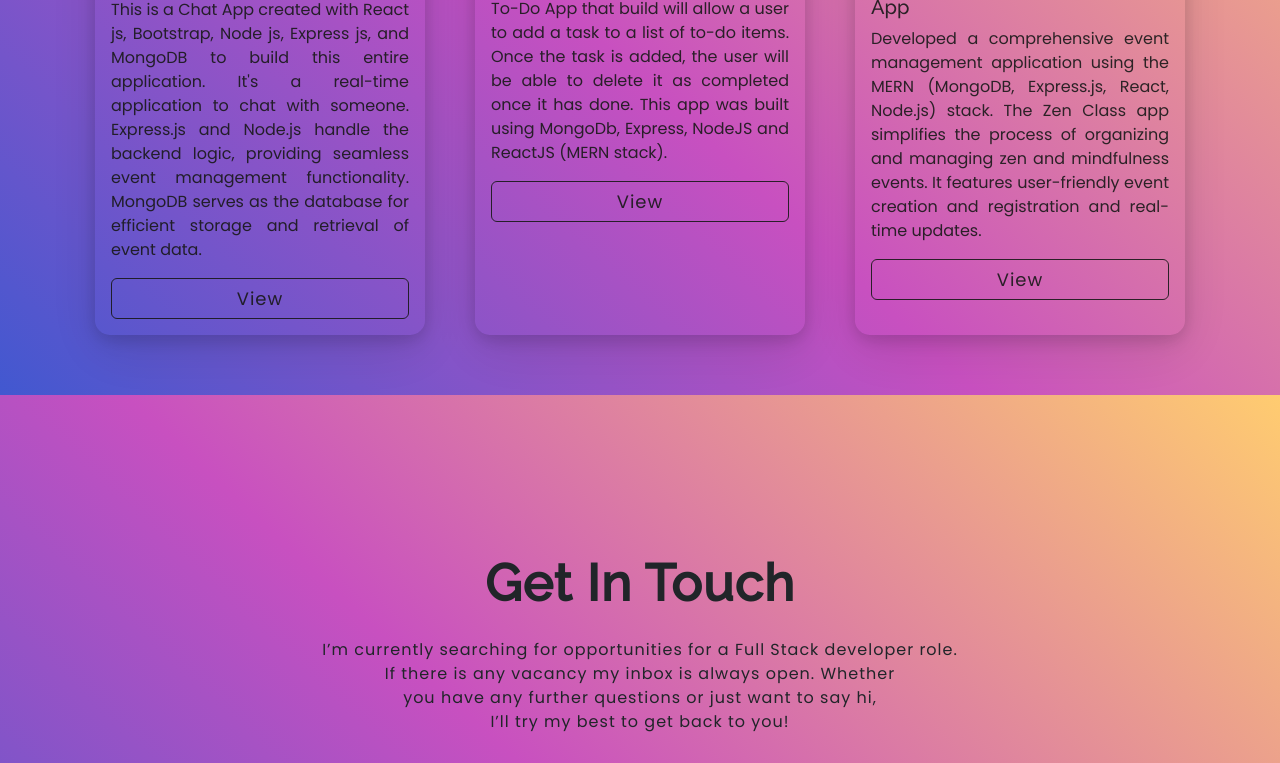
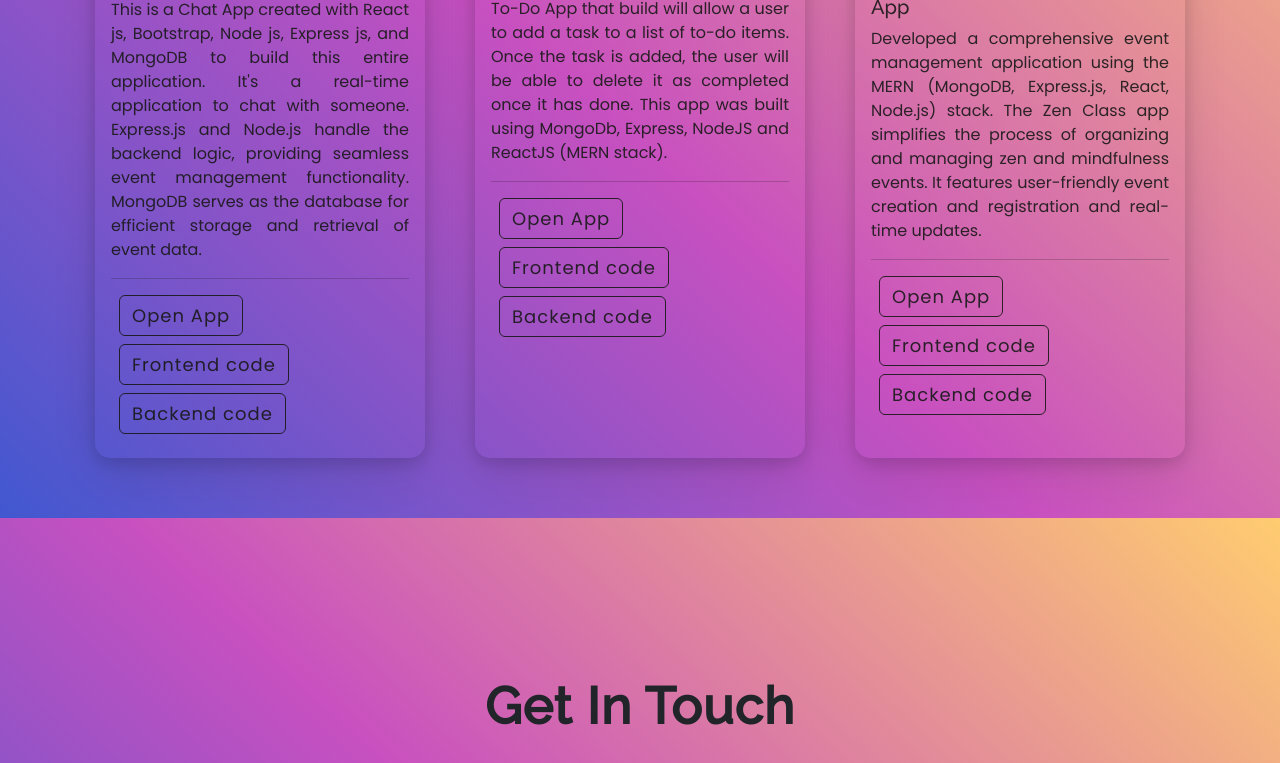
Before and after one commit to Abdul-43/portfolio, a React (Create React App) app: page / in a window 1280 px wide. Shown: the part 2000-2763 px from the top of the page. Built offline with nearby package versions, Linux system fonts and the light colour scheme.

Commit message:
correction

```diff
--- a/src/App.js
+++ b/src/App.js
@@ -16,7 +16,7 @@ function App() {
     x: 0,
     y: 0
   });
-  console.log(mousePosition);
+  // console.log(mousePosition);
 
   useEffect(() => {
     const mouseMove = e => {
--- a/src/components/Contactpage/Contactpage.js
+++ b/src/components/Contactpage/Contactpage.js
@@ -1,6 +1,6 @@
 import React from "react";
 import "../../pages/style.css";
-import { Container } from "react-bootstrap";
+import { Container, Row } from "react-bootstrap";
 
 function Contactpage() {
   return (
@@ -13,15 +13,29 @@ function Contactpage() {
           <br /> you have any further questions or just want to say hi, <br />
           I’ll try my best to get back to you!
         </p>
+        <Row>
           <button
             className="contactbtn"
             onClick={() => {
               window.open("https://www.linkedin.com/in/abdul-rahman-3350a91a9");
             }}
           >
-          Say Hello
+            Say Hello in Linkedin
           </button>
-        <span></span>
+          <button
+            className="contactbtn"
+            onClick={() => {
+              window.open("https://github.com/Abdul-43");
+            }}
+          >
+            Github
+          </button>
+          <button
+            className="contactbtn"
+          >
+            <a className="mailto" href="mailto:abdulpnoit.ar@gmail.com">Gmail</a>
+          </button>
+        </Row>
       </Container>
     </div>
   );
--- a/src/components/Header/Header.js
+++ b/src/components/Header/Header.js
@@ -88,7 +88,7 @@ function Header() {
           <Button
             onClick={() => {
               window.open(
-                "https://drive.google.com/file/d/1loSSUek3IS8HZ7lI35y-RckCLVB50Cqq/view?usp=sharing"
+                "https://drive.google.com/file/d/1KewKReGCnUToEtF8gMz2gMPp7CBsAFpI/view?usp=sharing"
               );
             }}
             className="resumebtn"
--- a/src/components/Homepage/Homepage.js
+++ b/src/components/Homepage/Homepage.js
@@ -26,10 +26,6 @@ function Home() {
               window.open("https://www.linkedin.com/in/abdul-rahman-3350a91a9");
             }}
               className='socailmediabtn'><FaLinkedinIn className='icon' /></button>
-            <button onClick={() => {
-              window.open("https://instagram.com/abd.__._._/");
-            }}
-              className='socailmediabtn'><AiFillInstagram className='icon' /></button>
           </Col>
 
           <Col md={5}>
--- a/src/components/Projectlist/ProjectCard.js
+++ b/src/components/Projectlist/ProjectCard.js
@@ -13,13 +13,19 @@ function ProjectCard(props) {
         <Card.Text style={{ textAlign: "justify" }}>
           {props.description}
         </Card.Text>
-        <Button className="viewbtn" variant="primary" href={props.ghLink} target="_blank">
-          View
-        </Button>
-        {"\n"}
-        {"\n"}
-
-
+        <hr />
+        <div className="d-flex flex-wrap">
+          <Button className="viewbtn mx-2 mb-2" variant="primary" href={props.ghLink} target="_blank">
+            Open App
+          </Button>
+          <Button className="viewbtn mx-2 mb-2" variant="primary" href={props.feLink} target="_blank">
+            Frontend code
+          </Button>
+          <Button className="viewbtn mx-2 mb-2" variant="primary" href={props.beLink} target="_blank">
+            Backend code
+          </Button>
+        </div>
+        {/* {console.log(props)}
         {!props.isBlog && props.demoLink && (
           <Button
             variant="primary"
@@ -30,7 +36,7 @@ function ProjectCard(props) {
 
             {"Demo"}
           </Button>
-        )}
+        )} */}
       </Card.Body>
     </Card>
   );
--- a/src/components/Projectlist/Projectlist.js
+++ b/src/components/Projectlist/Projectlist.js
@@ -13,7 +13,7 @@ function Projectlist() {
       <Container fluid className="project-section">
         <Container>
           <Row style={{ justifyContent: "center", paddingBottom: "10px" }}>
-            <h3 className='aboutmetext'  style={{display:"flex",justifyContent:"center"}} >Projects </h3>
+            <h3 className='aboutmetext' style={{ display: "flex", justifyContent: "center" }} >Projects </h3>
             <Col md={4} className="project-card">
               <ProjectCard
                 imgPath={chatApp}
@@ -21,6 +21,8 @@ function Projectlist() {
                 title="Chat App"
                 description="This is a Chat App created with React js, Bootstrap, Node js, Express js, and MongoDB to build this entire application. It's a real-time application to chat with someone. Express.js and Node.js handle the backend logic, providing seamless event management functionality. MongoDB serves as the database for efficient storage and retrieval of event data."
                 ghLink="https://enchanting-torrone-b257ed.netlify.app"
+                feLink="https://github.com/Abdul-43/chatApp-client.git"
+                beLink="https://github.com/Abdul-43/chatApp-server.git"
               />
             </Col>
 
@@ -31,6 +33,9 @@ function Projectlist() {
                 title="Todo list App"
                 description="To-Do App that build will allow a user to add a task to a list of to-do items. Once the task is added, the user will be able to delete it as completed once it has done. This app was built using MongoDb, Express, NodeJS and ReactJS (MERN stack)."
                 ghLink="https://creative-bunny-3e6c82.netlify.app"
+                feLink="https://github.com/Abdul-43/Todo-list-client.git"
+                beLink="https://github.com/Abdul-43/Todo-list-server.git"
+
               />
             </Col>
 
@@ -41,6 +46,9 @@ function Projectlist() {
                 title="Zen Class Event Management App"
                 description="Developed a comprehensive event management application using the MERN (MongoDB, Express.js, React, Node.js) stack. The Zen Class app simplifies the process of organizing and managing zen and mindfulness events. It features user-friendly event creation and registration and real-time updates. "
                 ghLink="https://soft-duckanoo-304444.netlify.app"
+                feLink="https://github.com/Abdul-43/Zen-class-Event-Management-for-students-frontend.git"
+                beLink="https://github.com/Abdul-43/Zen-class-Event-Management-for-students-backend.git"
+
               />
             </Col>
 
--- a/src/pages/style.css
+++ b/src/pages/style.css
@@ -473,6 +473,11 @@
   border: solid 2px;
   background-color: transparent;
   letter-spacing: 2px;
+  border-radius: 8px;
+}
+.mailto{
+  text-decoration: none;
+  color: black;
 }
 .contactbtn:hover {
   background-color: rgba(51, 51, 51, 0.2);
```
Also changed, not shown: 1 other file (tests, documents, lock files or other folders). Lines whose indentation alone changed are shown as unchanged.
